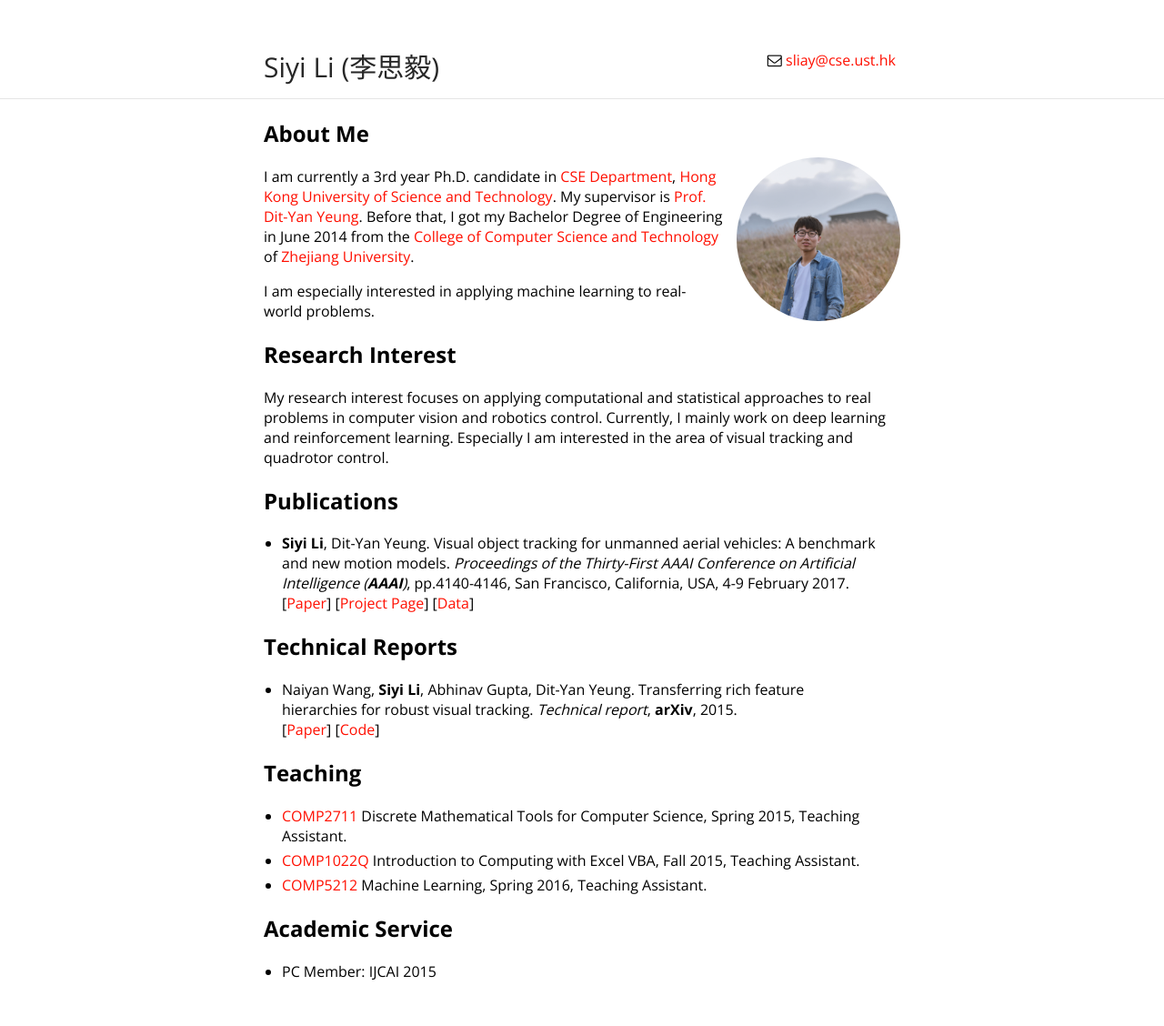
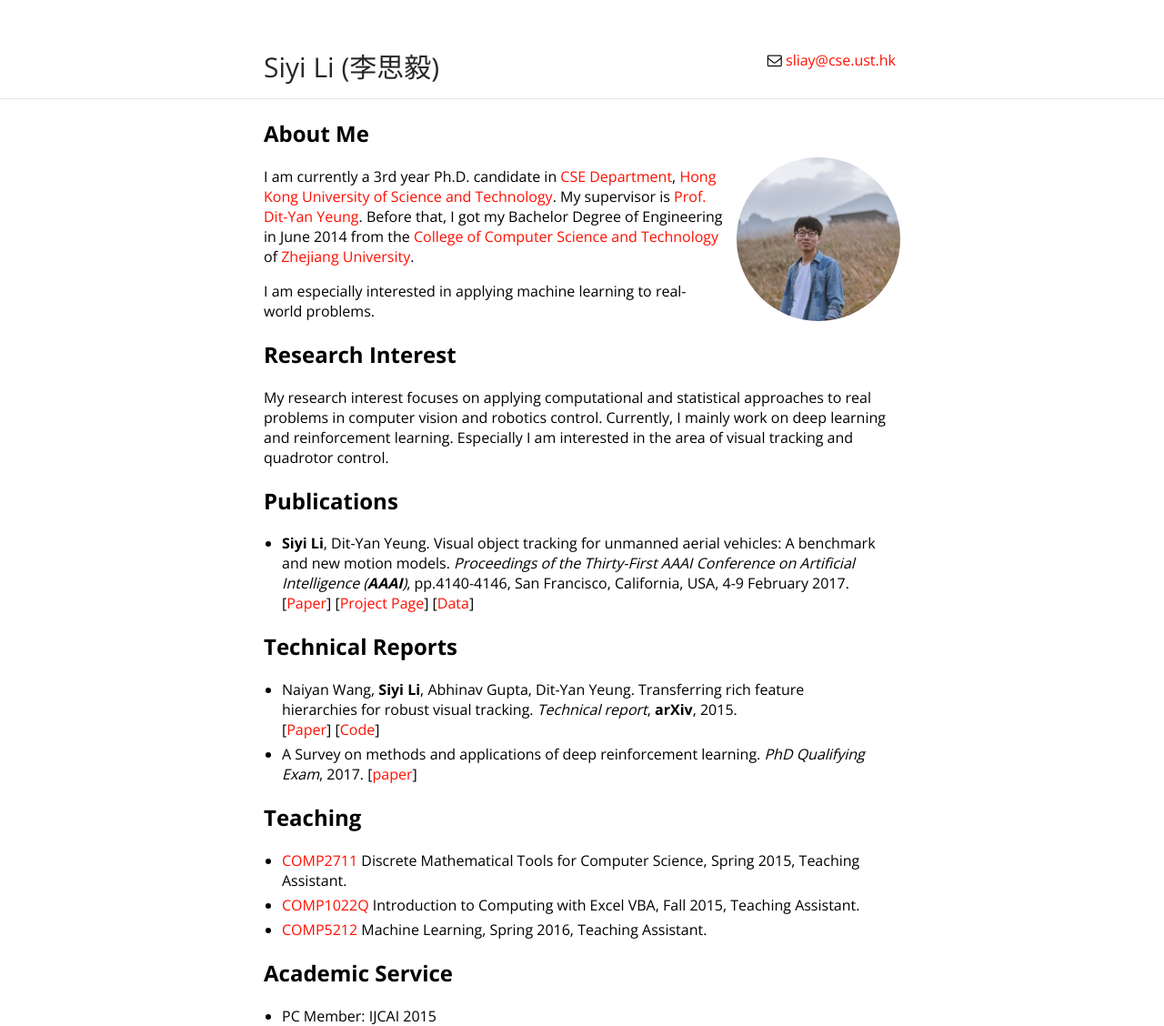
Before and after one commit to flyers/flyers.github.io, a Jekyll site: the page built from index.md, in a window 1280 px wide. Shown: the whole page at 91% size. Built offline with Jekyll 4.4.1, drawn with Linux system fonts in a browser that asks for light colours; our own code applies the rules of GitHub Pages for plain Markdown files; before the commit the page ends 1079 px from its top, so only the background shows below that.

Commit message:
add PQE survey

```diff
--- a/index.md
+++ b/index.md
@@ -23,6 +23,8 @@ My research interest focuses on applying computational and statistical approache
 
 *	Naiyan Wang, **Siyi Li**, Abhinav Gupta, Dit-Yan Yeung. Transferring rich feature hierarchies for robust visual tracking. *Technical report*, **arXiv**, 2015.
 	[[Paper](https://arxiv.org/pdf/1501.04587.pdf)] [[Code](https://www.dropbox.com/s/e34mta1wxv50n95/SODLT_release.zip?dl=0)]
+*	A Survey on methods and applications of deep reinforcement learning. *PhD Qualifying Exam*, 2017.
+	[[paper](paper/PQE_DRL_Survey.pdf)]
 
 ## Teaching
 
```
Also changed, not shown: 1 other file.
